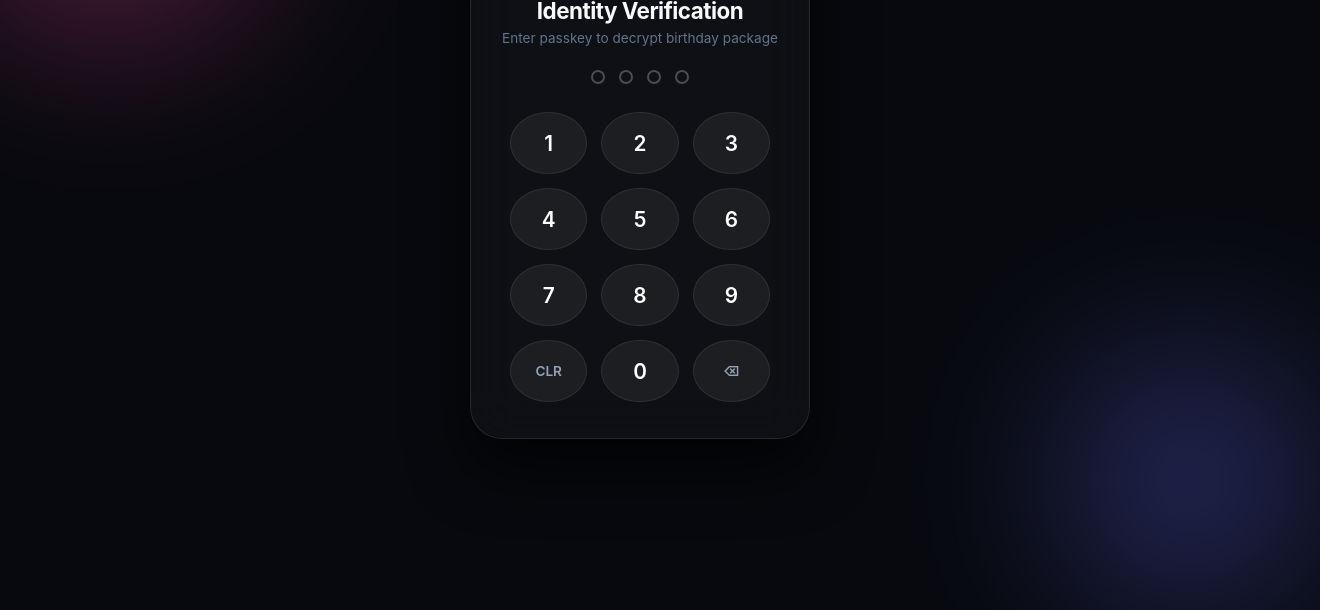
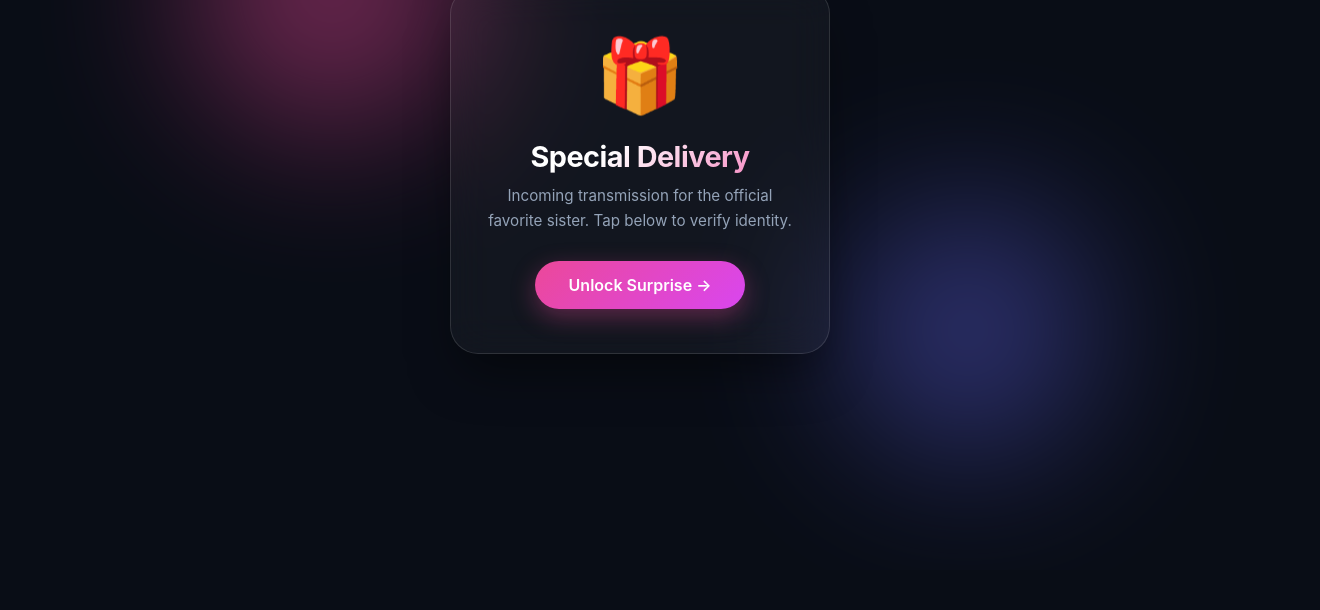
Before and after one commit to harshraj5364/happy-birthday-pari, a plain HTML site: page index.html in a window 1280 px wide. Shown: the part 230-840 px from the top of the page, 1320 px wide, since content can reach past the window. After the commit the page ends 800 px from the top, so only its background shows below. Drawn offline with Linux system fonts and the light colour scheme.

Commit message:
Update index.html

```diff
--- a/index.html
+++ b/index.html
@@ -3,11 +3,11 @@
 <head>
   <meta charset="UTF-8" />
   <meta name="viewport" content="width=device-width, initial-scale=1.0" />
-  <title>Classified Delivery</title>
+  <title>A Special Surprise</title>
   <style>
-    * { box-sizing: border-box; margin: 0; padding: 0; font-family: -apple-system, BlinkMacSystemFont, "Segoe UI", Roboto, sans-serif; user-select: none; }
+    * { box-sizing: border-box; margin: 0; padding: 0; font-family: -apple-system, BlinkMacSystemFont, "Segoe UI", Roboto, sans-serif; }
     body {
-      background: #07090e;
+      background: #090d16;
       color: #f8fafc;
       min-height: 100vh;
       display: flex;
@@ -17,73 +17,73 @@
       overflow: hidden;
       position: relative;
     }
-    .orb { position: absolute; border-radius: 50%; filter: blur(90px); pointer-events: none; opacity: 0.35; }
-    .orb-1 { width: 320px; height: 320px; background: #ec4899; top: -50px; left: -50px; }
-    .orb-2 { width: 260px; height: 260px; background: #6366f1; bottom: -40px; right: -40px; }
+    .orb {
+      position: absolute;
+      border-radius: 50%;
+      filter: blur(80px);
+      opacity: 0.45;
+      z-index: 1;
+      pointer-events: none;
+    }
+    .orb-1 { width: 280px; height: 280px; background: #ec4899; top: 10%; left: 15%; }
+    .orb-2 { width: 240px; height: 240px; background: #6366f1; bottom: 15%; right: 15%; }
 
     .card {
       position: relative;
       z-index: 10;
-      background: rgba(255, 255, 255, 0.03);
-      backdrop-filter: blur(25px);
-      -webkit-backdrop-filter: blur(25px);
-      border: 1px solid rgba(255, 255, 255, 0.1);
-      border-radius: 32px;
-      padding: 36px 24px;
+      background: rgba(255, 255, 255, 0.04);
+      backdrop-filter: blur(20px);
+      -webkit-backdrop-filter: blur(20px);
+      border: 1px solid rgba(255, 255, 255, 0.12);
+      border-radius: 28px;
+      padding: 44px 28px;
       width: 100%;
-      max-width: 340px;
+      max-width: 380px;
       text-align: center;
-      box-shadow: 0 30px 60px rgba(0, 0, 0, 0.7);
+      box-shadow: 0 25px 50px -12px rgba(0, 0, 0, 0.5);
     }
-    .lock-icon { font-size: 2.4rem; margin-bottom: 12px; display: inline-block; }
-    h1 { font-size: 1.4rem; font-weight: 700; letter-spacing: -0.5px; margin-bottom: 6px; }
-    p { color: #64748b; font-size: 0.85rem; margin-bottom: 24px; }
-
-    /* Passcode dots */
-    .dots { display: flex; justify-content: center; gap: 14px; margin-bottom: 28px; }
-    .dot {
-      width: 14px;
-      height: 14px;
-      border-radius: 50%;
-      border: 2px solid rgba(255, 255, 255, 0.25);
-      transition: all 0.2s cubic-bezier(0.4, 0, 0.2, 1);
+    .gift-btn {
+      background: none;
+      border: none;
+      font-size: 4.5rem;
+      cursor: pointer;
+      display: inline-block;
+      margin-bottom: 20px;
+      animation: float 2.6s ease-in-out infinite;
+      transition: transform 0.2s;
     }
-    .dot.filled {
-      background: #ec4899;
-      border-color: #ec4899;
-      box-shadow: 0 0 12px #ec4899;
-      transform: scale(1.15);
+    .gift-btn:active { transform: scale(0.88); }
+    h1 {
+      font-size: 1.8rem;
+      font-weight: 700;
+      letter-spacing: -0.5px;
+      margin-bottom: 10px;
+      background: linear-gradient(135deg, #fff 40%, #f472b6);
+      -webkit-background-clip: text;
+      -webkit-text-fill-color: transparent;
     }
-
-    /* Keypad Grid */
-    .keypad { display: grid; grid-template-columns: repeat(3, 1fr); gap: 14px; max-width: 260px; margin: 0 auto; }
-    .key {
-      background: rgba(255, 255, 255, 0.06);
-      border: 1px solid rgba(255, 255, 255, 0.08);
+    p {
+      color: #94a3b8;
+      font-size: 0.95rem;
+      line-height: 1.6;
+      margin-bottom: 28px;
+    }
+    .btn-action {
+      display: inline-block;
+      background: linear-gradient(135deg, #ec4899, #d946ef);
       color: #fff;
-      font-size: 1.3rem;
       font-weight: 600;
-      height: 62px;
-      border-radius: 50%;
-      display: flex;
-      align-items: center;
-      justify-content: center;
+      font-size: 1rem;
+      text-decoration: none;
+      padding: 14px 34px;
+      border-radius: 999px;
+      box-shadow: 0 8px 24px rgba(236, 72, 153, 0.35);
+      border: none;
       cursor: pointer;
-      transition: all 0.15s;
     }
-    .key:active {
-      background: rgba(236, 72, 153, 0.4);
-      border-color: #ec4899;
-      transform: scale(0.92);
-    }
-    .key.action { font-size: 0.85rem; color: #94a3b8; }
-
-    /* Shake on wrong PIN */
-    .shake { animation: shake 0.4s ease-in-out; }
-    @keyframes shake {
-      0%, 100% { transform: translateX(0); }
-      20%, 60% { transform: translateX(-12px); }
-      40%, 80% { transform: translateX(12px); }
+    @keyframes float {
+      0%, 100% { transform: translateY(0) rotate(0deg); }
+      50% { transform: translateY(-10px) rotate(3deg); }
     }
   </style>
 </head>
@@ -91,107 +91,33 @@
   <div class="orb orb-1"></div>
   <div class="orb orb-2"></div>
 
-  <div class="card" id="lockCard">
-    <div class="lock-icon" id="lockIcon">🔒</div>
-    <h1>Identity Verification</h1>
-    <p>Enter passkey to decrypt birthday package</p>
-
-    <div class="dots">
-      <div class="dot" id="d0"></div>
-      <div class="dot" id="d1"></div>
-      <div class="dot" id="d2"></div>
-      <div class="dot" id="d3"></div>
-    </div>
-
-    <div class="keypad">
-      <button class="key" onclick="press(1)">1</button>
-      <button class="key" onclick="press(2)">2</button>
-      <button class="key" onclick="press(3)">3</button>
-      <button class="key" onclick="press(4)">4</button>
-      <button class="key" onclick="press(5)">5</button>
-      <button class="key" onclick="press(6)">6</button>
-      <button class="key" onclick="press(7)">7</button>
-      <button class="key" onclick="press(8)">8</button>
-      <button class="key" onclick="press(9)">9</button>
-      <button class="key action" onclick="clearPin()">CLR</button>
-      <button class="key" onclick="press(0)">0</button>
-      <button class="key action" onclick="del()">⌫</button>
-    </div>
+  <div class="card">
+    <button class="gift-btn" onclick="playChime()">🎁</button>
+    <h1>Special Delivery</h1>
+    <p>Incoming transmission for the official favorite sister. Tap below to verify identity.</p>
+    <button class="btn-action" onclick="unlock()">Unlock Surprise →</button>
   </div>
 
   <script>
-    const CORRECT_PIN = "2510";
-    let input = "";
-    const card = document.getElementById("lockCard");
-    const lockIcon = document.getElementById("lockIcon");
-
     const ctx = new (window.AudioContext || window.webkitAudioContext)();
-    function tone(freq, type = 'sine', len = 0.08) {
+    function playChime() {
       if (ctx.state === 'suspended') ctx.resume();
       const osc = ctx.createOscillator();
       const gain = ctx.createGain();
-      osc.type = type;
-      osc.frequency.setValueAtTime(freq, ctx.currentTime);
-      gain.gain.setValueAtTime(0.2, ctx.currentTime);
-      gain.gain.exponentialRampToValueAtTime(0.001, ctx.currentTime + len);
+      osc.type = 'sine';
+      osc.frequency.setValueAtTime(587.33, ctx.currentTime);
+      osc.frequency.exponentialRampToValueAtTime(880, ctx.currentTime + 0.3);
+      gain.gain.setValueAtTime(0.3, ctx.currentTime);
+      gain.gain.exponentialRampToValueAtTime(0.01, ctx.currentTime + 0.5);
       osc.connect(gain);
       gain.connect(ctx.destination);
       osc.start();
-      osc.stop(ctx.currentTime + len);
+      osc.stop(ctx.currentTime + 0.5);
     }
 
-    function renderDots() {
-      for (let i = 0; i < 4; i++) {
-        const dot = document.getElementById(`d${i}`);
-        if (i < input.length) {
-          dot.classList.add("filled");
-        } else {
-          dot.classList.remove("filled");
-        }
-      }
-    }
-
-    function press(n) {
-      if (input.length >= 4) return;
-      tone(440 + n * 40);
-      input += n;
-      renderDots();
-
-      if (input.length === 4) {
-        setTimeout(verify, 150);
-      }
-    }
-
-    function del() {
-      if (input.length > 0) {
-        tone(320);
-        input = input.slice(0, -1);
-        renderDots();
-      }
-    }
-
-    function clearPin() {
-      tone(280);
-      input = "";
-      renderDots();
-    }
-
-    function verify() {
-      if (input === CORRECT_PIN) {
-        lockIcon.textContent = "🔓";
-        tone(523, 'triangle', 0.12);
-        setTimeout(() => tone(659, 'triangle', 0.12), 100);
-        setTimeout(() => tone(783, 'triangle', 0.25), 200);
-        setTimeout(() => { window.location.href = "wish.html"; }, 500);
-      } else {
-        card.classList.add("shake");
-        tone(150, 'sawtooth', 0.25);
-        setTimeout(() => {
-          card.classList.remove("shake");
-          input = "";
-          renderDots();
-        }, 450);
-      }
+    function unlock() {
+      playChime();
+      setTimeout(() => { window.location.href = 'wish.html'; }, 300);
     }
   </script>
 </body>
```
